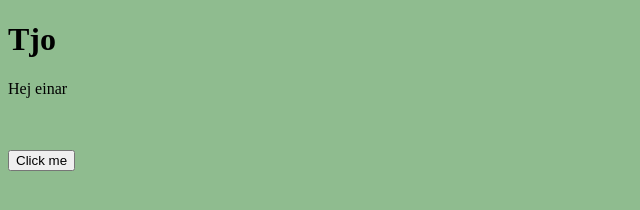
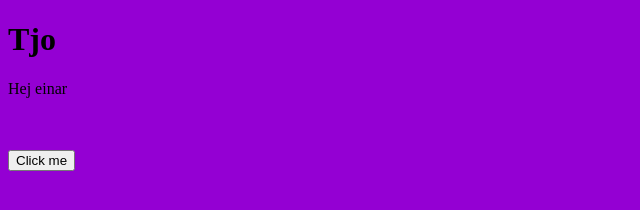
Before and after one commit to charliegador/mandag, a plain HTML site: page index.html in a window 1280 px wide. Shown: the whole page, without its empty margins (0-640 px from the left). Drawn offline with Linux system fonts and the light colour scheme.

Commit message:
second try

```diff
--- a/index.html
+++ b/index.html
@@ -4,7 +4,7 @@
 
 </head>
 
-<body style="background-color: darkseagreen;">
+<body style="background-color: darkviolet;">
     <script src="index.js"></script>
     <h1>Tjo</h1>
     <p>Hej einar</p>
```
